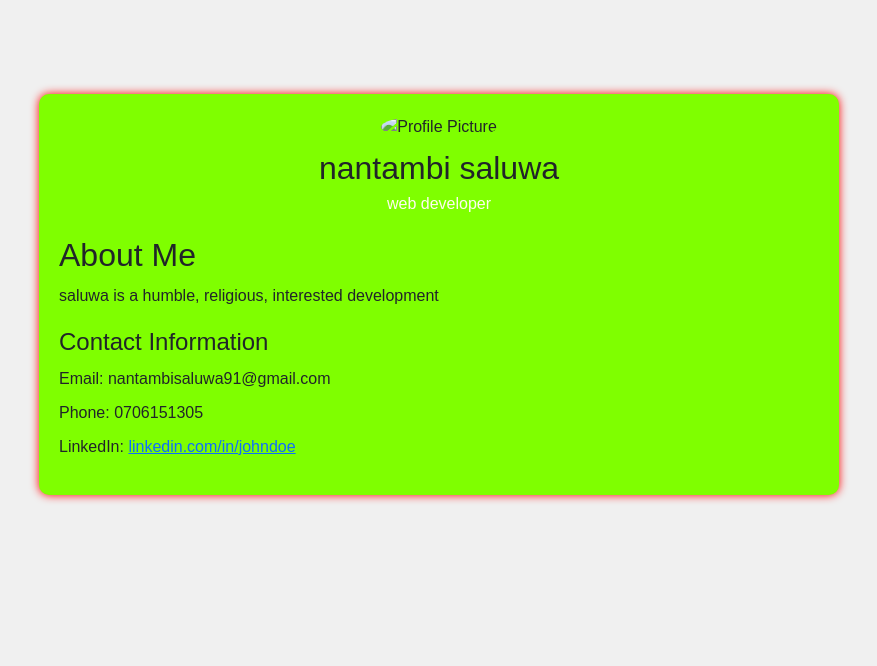
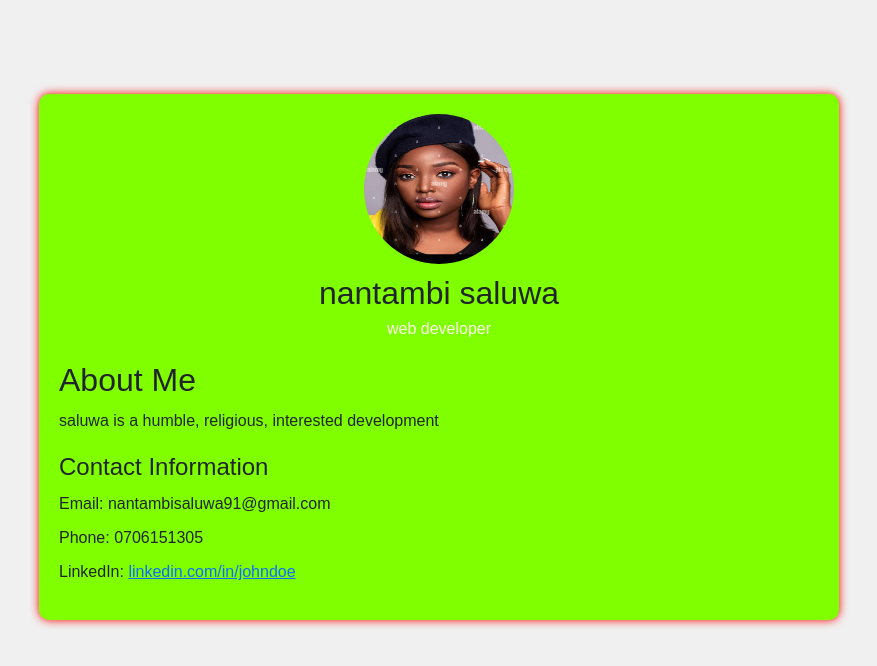
Before and after one commit to saluwarahma/internship24, a plain HTML site: page webdev.html in a window 1280 px wide. Shown: the whole page, without its empty margins (55-932 px from the left). Drawn offline with nearby package versions, Linux system fonts and the light colour scheme.

Commit message:
week1projectcorrection1

```diff
--- a/webdev.html
+++ b/webdev.html
@@ -65,7 +65,7 @@
 
     <div class="profile-container">
         <div class="profile-header">
-            <img src="profile-picture.jpg" alt="Profile Picture">
+            <img src="me.jpg" alt="saluwa">
             <h1>nantambi saluwa</h1>
             <p>web developer</p>
         </div>
```
Also changed, not shown: me.jpg (added).
